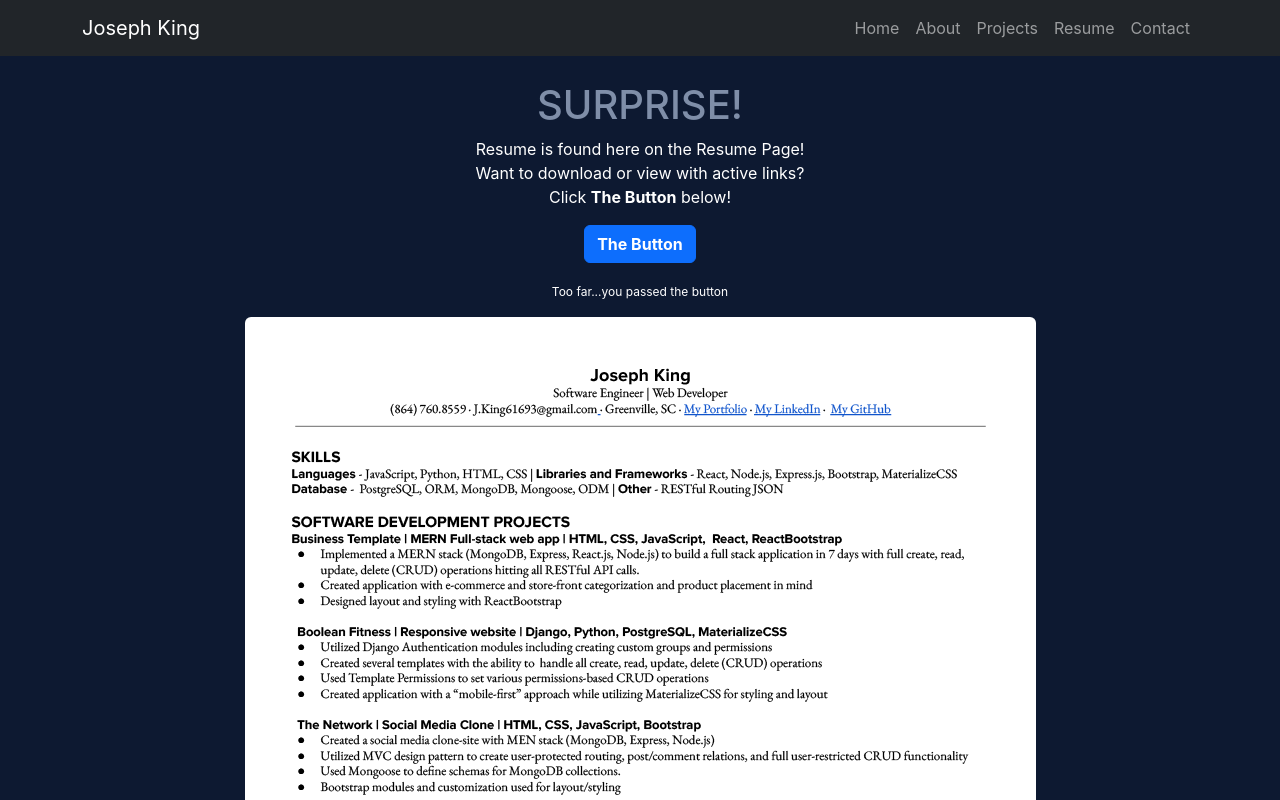
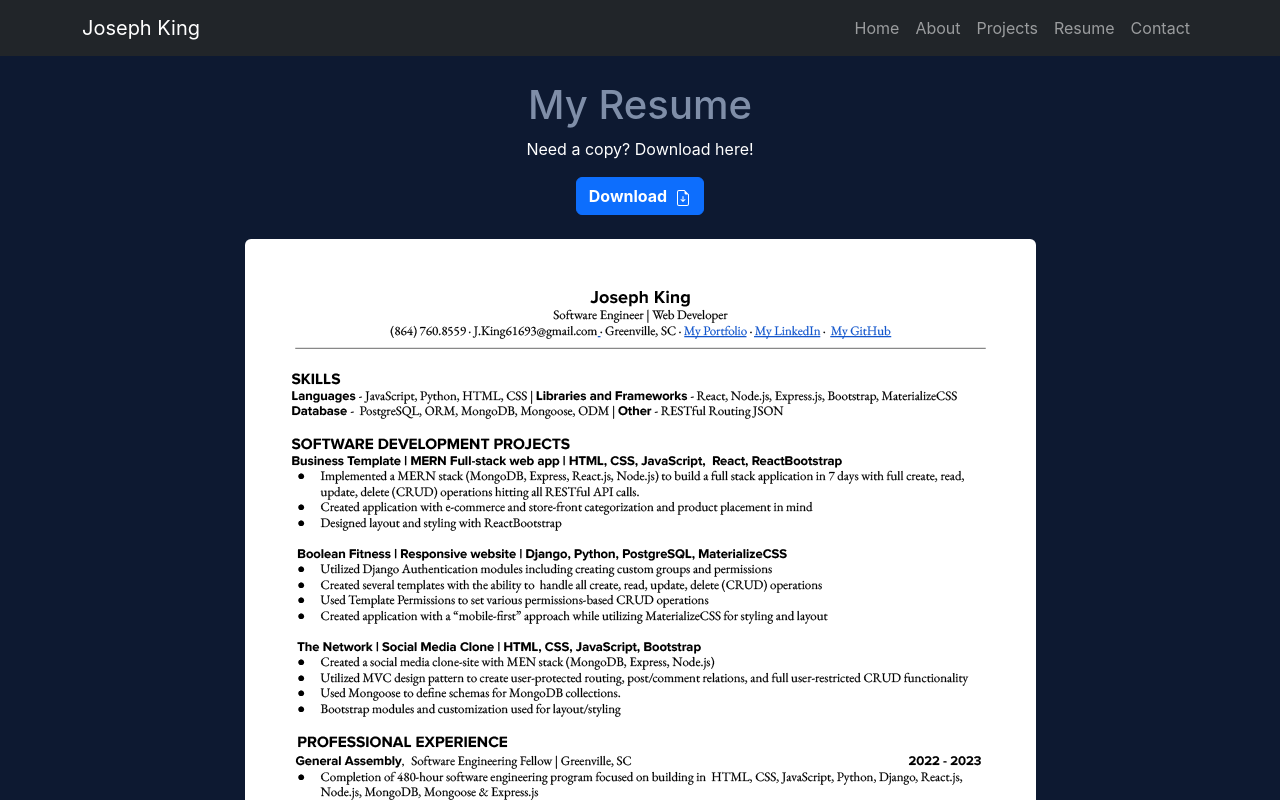
Before and after one commit to Joseph-King93/My-Portfolio, a React (Create React App) app: page /resume in a window 1280 px wide. Shown: the top 800 px of the page. Built offline with nearby package versions, Linux system fonts and the light colour scheme.

Commit message:
styling change to resume and contact page. install react-bootstrap-icons.

```diff
--- a/package.json
+++ b/package.json
@@ -10,6 +10,7 @@
     "bootstrap": "^5.2.3",
     "react": "^18.2.0",
     "react-bootstrap": "^2.7.0",
+    "react-bootstrap-icons": "^1.10.2",
     "react-dom": "^18.2.0",
     "react-pdf": "^6.2.2",
     "react-router-dom": "^6.6.2",
--- a/src/pages/ContactPage/ContactPage.jsx
+++ b/src/pages/ContactPage/ContactPage.jsx
@@ -12,6 +12,7 @@ export default function ContactPage() {
                 <Row className="text-center">
                     <Col>
                         <h1 style={{ color: "#7f8ea8" }}>Contact Me!</h1>
+                        <p>Email me below at: <strong>J.King61693@gmail.com</strong></p>
                     </Col>
                 </Row>
             </Container>
--- a/src/pages/ResumePage/ResumePage.jsx
+++ b/src/pages/ResumePage/ResumePage.jsx
@@ -3,27 +3,34 @@ import Image from 'react-bootstrap/Image'
 import Row from 'react-bootstrap/Row'
 import Col from 'react-bootstrap/Col'
 import { Button } from 'react-bootstrap';
+import { FileEarmarkArrowDown } from "react-bootstrap-icons";
+import "./resumePage.css"
+
 
 export default function ResumePage() {
     return (
         <>
             <Container className='text-center' style={{ padding: 25 }}>
                 <h1 className='text-center' style={{ color: "#7f8ea8" }}>
-                    SURPRISE!
+                    My Resume
                 </h1>
+
+
                 <p className='text-center'>
-                    Resume is found here on the Resume Page!
+                    {/* Resume is found here on the Resume Page!
+                    <br></br> */}
+                    Need a copy? Download here!
                     <br></br>
-                    Want to download or view with active links?
-                    <br></br>
-                    Click <strong>The Button</strong> below!
+                    {/* Click <strong>The Button</strong> below! */}
                 </p>
                 <div className='text-center'>
-                    <a href="https://docs.google.com/document/d/1GAf4ut0Uqr0nrMjIupur-LwVj2o2npgi1kQTGYJb2H0/edit?usp=sharing" target="_blank" rel="noreferrer">
-                        <Button><strong >The Button</strong></Button>
+
+                    <a href="https://drive.google.com/uc?export=download&id=1ysckbON15o9TIQnCmzrtvOhAfngvyjwE" download="Joseph-King-Resume">
+                        <Button><strong >Download</strong><FileEarmarkArrowDown className='download-icon'/></Button>
                     </a>
-                <p style={{fontSize: 12, marginTop: 20 }}>Too far...you passed the button</p>
+                {/* <p style={{fontSize: 12, marginTop: 20 }}>Too far...you passed the button</p> */}
                 </div>
+                <br></br>
                 <Row className='align-items-center'>
                     <Col>
                             <Image
--- /dev/null
+++ b/src/pages/ResumePage/resumePage.css
@@ -0,0 +1,3 @@
+.download-icon {
+    margin-left: 8px;
+}
```
Also changed, not shown: 1 other file (tests, documents, lock files or other folders).
